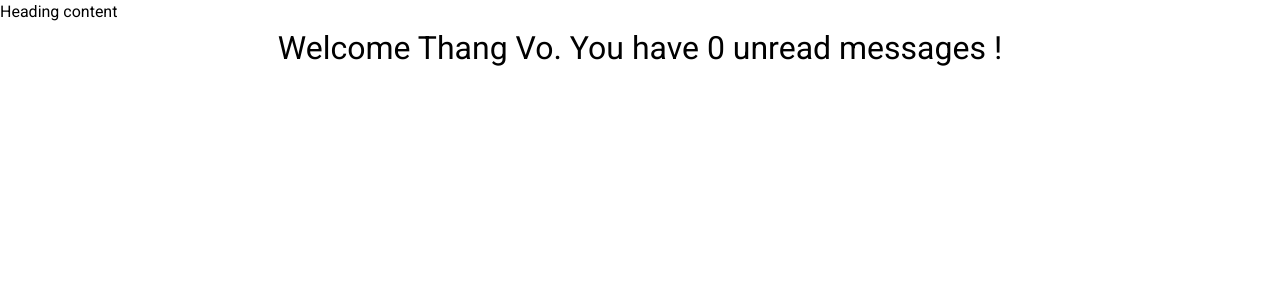
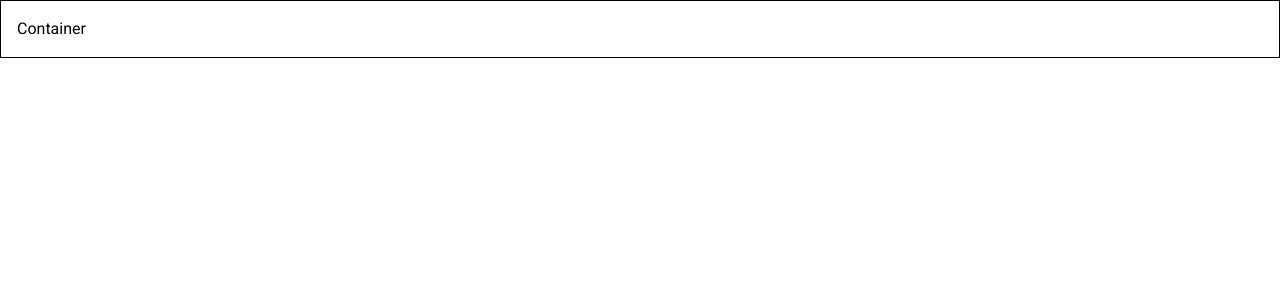
Before and after one commit to VOHIEUTHANG/alta-typescript-ex1, a React (Create React App) app: page / in a window 1280 px wide. Shown: the top 300 px of the page. Built offline with nearby package versions, Linux system fonts and the light colour scheme.

Commit message:
lesson 7

```diff
--- a/src/App.tsx
+++ b/src/App.tsx
@@ -1,16 +1,11 @@
 import React from "react";
 import "./App.css";
-import Greet from "./components/Greet";
-import Heading from "./components/Heading";
-import Oscar from "./components/Oscar";
+import Container from "./components/Container";
 
 function App() {
   return (
     <div className="App">
-      <Oscar>
-        <Heading>Heading content</Heading>
-      </Oscar>
-      <Greet name="Thang Vo" isLoggedIn={!!1} />
+      <Container styles={{ padding: "1rem", border: "1px solid black" }} />
     </div>
   );
 }
--- /dev/null
+++ b/src/components/Container.tsx
@@ -0,0 +1,9 @@
+import React from "react";
+type ContainerProps = {
+  styles: React.CSSProperties;
+};
+const Container = ({ styles }: ContainerProps) => {
+  return <div style={styles}>Container</div>;
+};
+
+export default Container;
```
Also changed, not shown: src/components/Button.tsx (added, +10 -0 lines), src/components/Input.tsx (added, +10 -0 lines).
